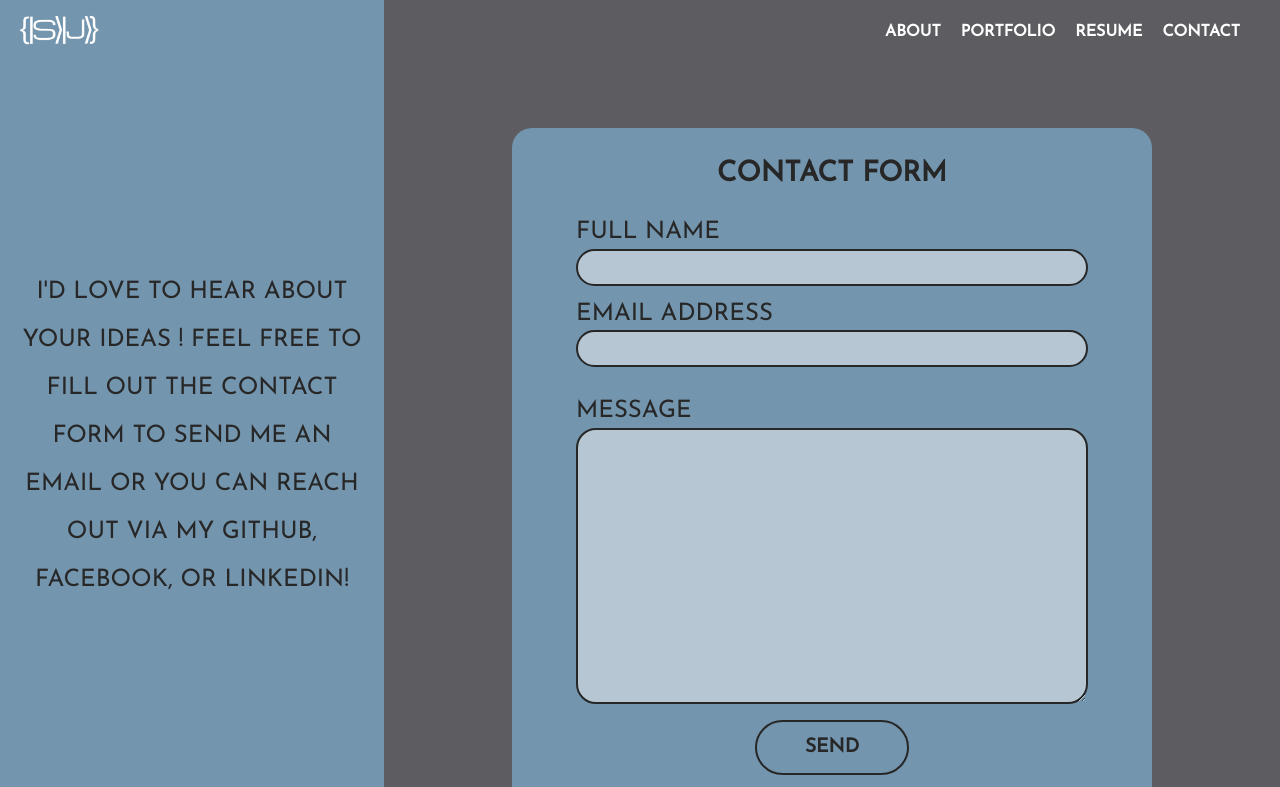
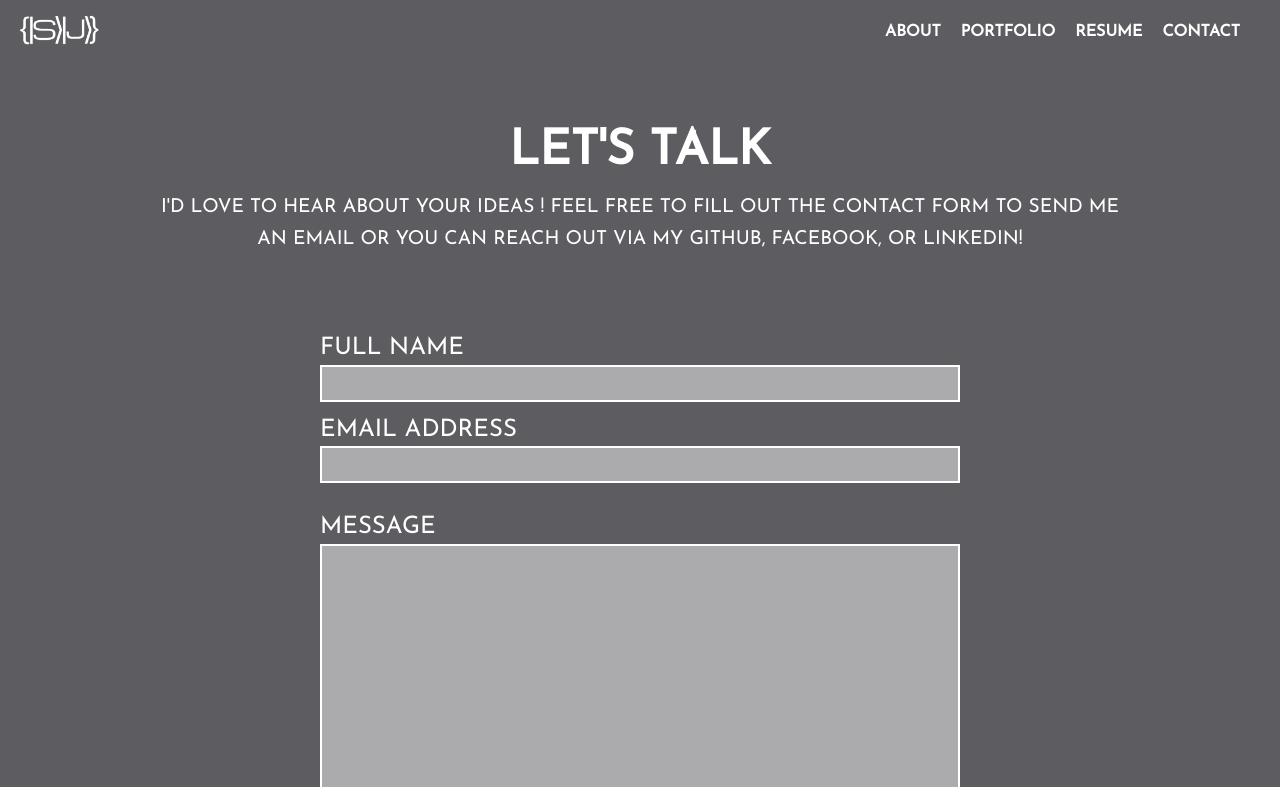
Before and after one commit to sophia2798/portfolio_v3, a React (Create React App) app: page /contact in a window 1280 px wide. Shown: the top 787 px of the page. Built offline with nearby package versions, Linux system fonts and the light colour scheme.

Commit message:
restyled contact page, added status descriptions

```diff
--- a/src/components/Contact/Contact.css
+++ b/src/components/Contact/Contact.css
@@ -1,49 +1,50 @@
 .contact {
     font-family: 'Josefin Sans', sans-serif;
     font-size: 1.5em;
-    display: flex;
-    /* flex-direction: row-reverse; */
 }
 
-.aside {
+/* .aside {
     width: 30%;
     background: #7395ae;
     position: relative;
-}
+} */
 
-.contact-blend {
+/* .contact-blend {
     display: none;
     height: 6rem;
     background: linear-gradient(#7395ae , #5d5c61);
-}
+} */
 
-.aside h3 {
+/* .aside h3 {
     color: #272727;
     height: 36%;
     position: absolute;
-    /* border: 1px solid white; */
     top: 32%;
     width: 90%;
     padding: 0 5%;
-}
+} */
 
 #contact-header {
     color: white;
     text-align: center;
     font-size: 2em;
+    margin-top: 8rem;
 }
 
-#form-h3 {
+.contact-subheader {
     text-align: center;
     font-weight: normal;
-    font-size: 1.5rem;
-    line-height: 3rem;
+    font-size: 1.2rem;
+    line-height: 2rem;
+    color: white;
+    width: 75%;
+    margin: 1rem auto;
 }
 
 .contact-form-container {
-    width: 40%;
-    margin: 8rem auto 2rem auto;
-    background: #7395ae;
+    width: 50%;
+    margin: 0 auto 2rem auto;
+    background: transparent;
     padding: 2rem 5%;
     border-radius: 20px;
 }
@@ -52,7 +53,7 @@
     display: flex;
     flex-direction: column;
     margin-top: 2rem;
-    color: #272727;
+    color: white;
 }
 
 .label {
@@ -83,8 +84,8 @@
 }
 
 .contact-form input {
-    border-radius: 999px;
-    border: 2px solid #272727;
+    /* border-radius: 999px; */
+    border: 2px solid white;
     font-family: 'Work Sans', sans-serif;
     outline: none;
     font-size: 1.1rem;
@@ -93,32 +94,38 @@
 
 #message {
     height: 30vh;
-    border-radius: 20px;
+    /* border-radius: 20px; */
     outline: none;
     padding: 1rem;
     font-family: 'Work Sans', sans-serif;
-    border: 2px solid #272727;
+    border: 2px solid white;
     font-size: 1.1rem;
     background-color: rgba(250,250,250,0.5);
 }
 
 #contact-btn {
     padding: 1rem;
-    width: 30%;
+    width: 100%;
     margin: 0 auto;
     font-weight: bold;
     font-size: 1.2rem;
     font-family: 'Josefin Sans', sans-serif;
-    color: #272727;
-    border-color: #272727;
+    color: white;
+    border-color:white;
     background: transparent;
-    transition: 0.2s ease-in-out;
+    transition: 0.4s ease-in-out;
 }
 
 #contact-btn:hover {
-    color: white;
-    background-color: #272727;
+    background-color: rgba(250,250,250,0.5);
+    /* color: #272727; */
     cursor: pointer;
+}
+
+#alert {
+    font-size: 0.9rem;
+    text-align: center;
+    color: #def2f1;
 }
 
 @media only screen and (max-width: 768px) {
--- a/src/components/Contact/Contact.js
+++ b/src/components/Contact/Contact.js
@@ -1,6 +1,7 @@
 import React, { useState } from 'react';
 import "./Contact.css";
 import axios from "axios";
+import { faAllergies } from '@fortawesome/free-solid-svg-icons';
 
 function Contact() {
     const [contactForm, setContactForm] = useState({
@@ -8,6 +9,7 @@ function Contact() {
         email: "",
         message: ""
     });
+    const [alert, setAlert] = useState("");
 
 
     const handleInputChange = (event) => {
@@ -21,9 +23,18 @@ function Contact() {
 
     const handleSubmit = event => {
         event.preventDefault();
+        const pattern = /^(([^<>()\[\]\\.,;:\s@"]+(\.[^<>()\[\]\\.,;:\s@"]+)*)|(".+"))@((\[[0-9]{1,3}\.[0-9]{1,3}\.[0-9]{1,3}\.[0-9]{1,3}\])|(([a-zA-Z\-0-9]+\.)+[a-zA-Z]{2,}))$/;
 
+        if (contactForm.name === "" || contactForm.email === "" || contactForm.message === "") {
+            setAlert("incomplete");
+        }
+        else if (!pattern.test(contactForm.email)) {
+            setAlert("valid-email");
+        }
+        else {
             axios.post('https://sj-portfolio-backend.herokuapp.com/send', contactForm).then(response => {
-            console.log(response)
+                console.log(response);
+                setAlert("success");
             }).catch(err => console.log(err));
 
             setContactForm ({
@@ -32,16 +43,19 @@ function Contact() {
                 message: ""
             })
         }
+    }
 
     return (
         <div className="contact">
-            {/* <h1 id="contact-header">CONTACT</h1> */}
-            <div className="aside">
-                <h3 id="form-h3">I'D LOVE TO HEAR ABOUT YOUR IDEAS ! FEEL FREE TO FILL OUT THE CONTACT FORM TO SEND ME AN EMAIL OR YOU CAN REACH OUT VIA MY GITHUB, FACEBOOK, OR LINKEDIN!</h3>
-            </div>
+            <h1 id="contact-header">LET'S TALK</h1>
+            <p className="contact-subheader">I'D LOVE TO HEAR ABOUT YOUR IDEAS ! FEEL FREE TO FILL OUT THE CONTACT FORM TO SEND ME AN EMAIL OR YOU CAN REACH OUT VIA MY GITHUB, FACEBOOK, OR LINKEDIN!</p>
+            <section id="alert">
+                <p style={alert==="incomplete" ? {display:'block'} : {display:'none'}}>PLEASE COMPLETELY FILL OUT THE CONTACT FORM</p>
+                <p style={alert==="valid-email" ? {display:'block'} : {display:'none'}}>PLEASE ENTER A VALID EMAIL ADDRESS</p>
+                <p style={alert==="success" ? {display:'block'} : {display:'none'}}>YOU HAVE SUCCESSFULLY SENT SOPHIA AN EMAIL!</p>
+            </section>
             <div className="contact-blend"></div>
             <div className="contact-form-container">
-                <h3 style={{color:'#272727',textAlign:'center'}}>CONTACT FORM</h3>
                 <form className="contact-form" onSubmit={handleSubmit}>
                     <div id="name-email">
                     <div className="label" style={{marginRight: "4%"}}>
@@ -65,3 +79,5 @@ function Contact() {
 }
 
 export default Contact
+
+// I'D LOVE TO HEAR ABOUT YOUR IDEAS ! FEEL FREE TO FILL OUT THE CONTACT FORM TO SEND ME AN EMAIL OR YOU CAN REACH OUT VIA MY GITHUB, FACEBOOK, OR LINKEDIN!
```
Also changed, not shown: 1 other file (tests, documents, lock files or other folders). Lines whose indentation alone changed are shown as unchanged.
